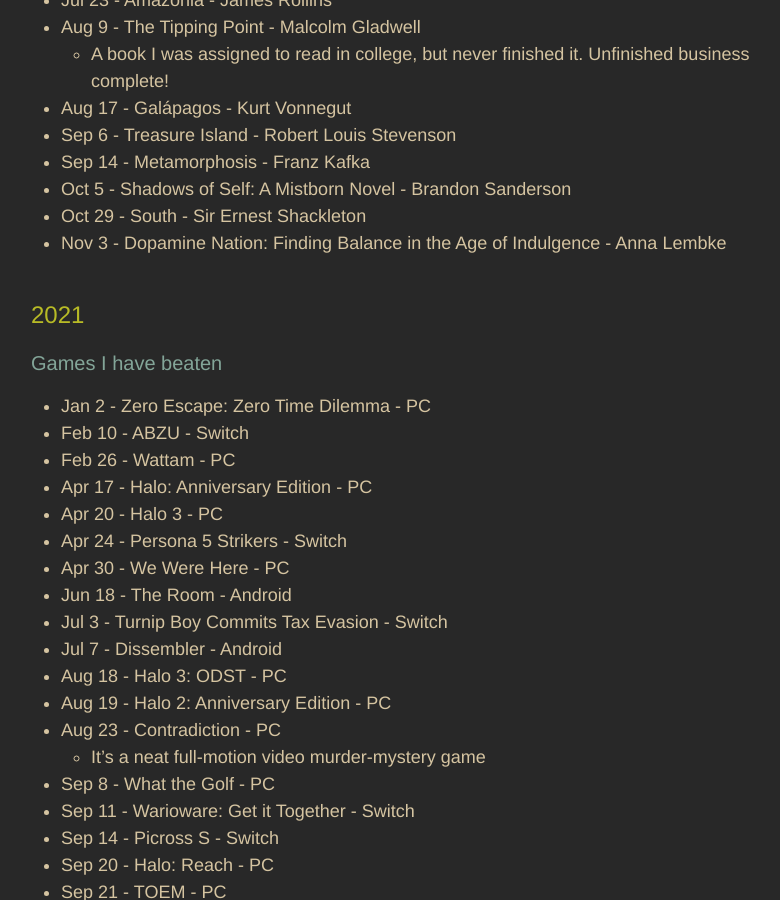
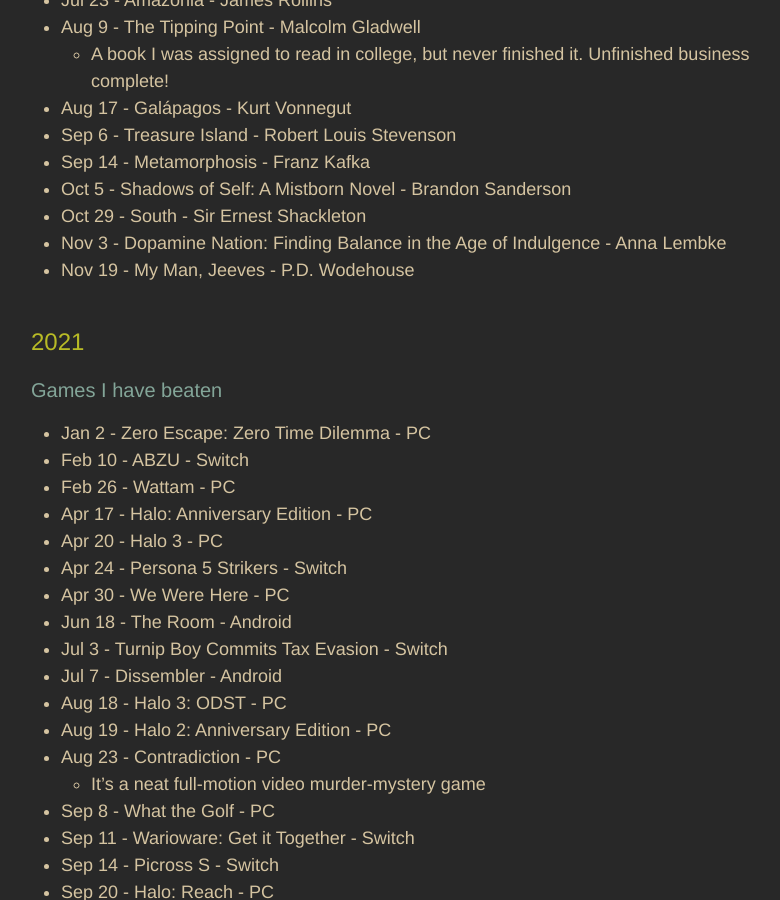
Before and after one commit to adkinsrs/sadkins_site, a Jekyll site: the page built from misc.md, in a window 1280 px wide and 900 px high, scrolled down 1847 px. Shown: the whole window, without its empty margins (239-1019 px from the left). Built offline with Jekyll 4.4.1, drawn with Linux system fonts in a browser that asks for light colours.

Commit message:
read a book

```diff
--- a/misc.md
+++ b/misc.md
@@ -70,6 +70,7 @@
 * Oct 5 - Shadows of Self: A Mistborn Novel - Brandon Sanderson
 * Oct 29 - South - Sir Ernest Shackleton
 * Nov 3 - Dopamine Nation: Finding Balance in the Age of Indulgence - Anna Lembke
+* Nov 19 - My Man, Jeeves - P.D. Wodehouse
 
 ## 2021
 
```
